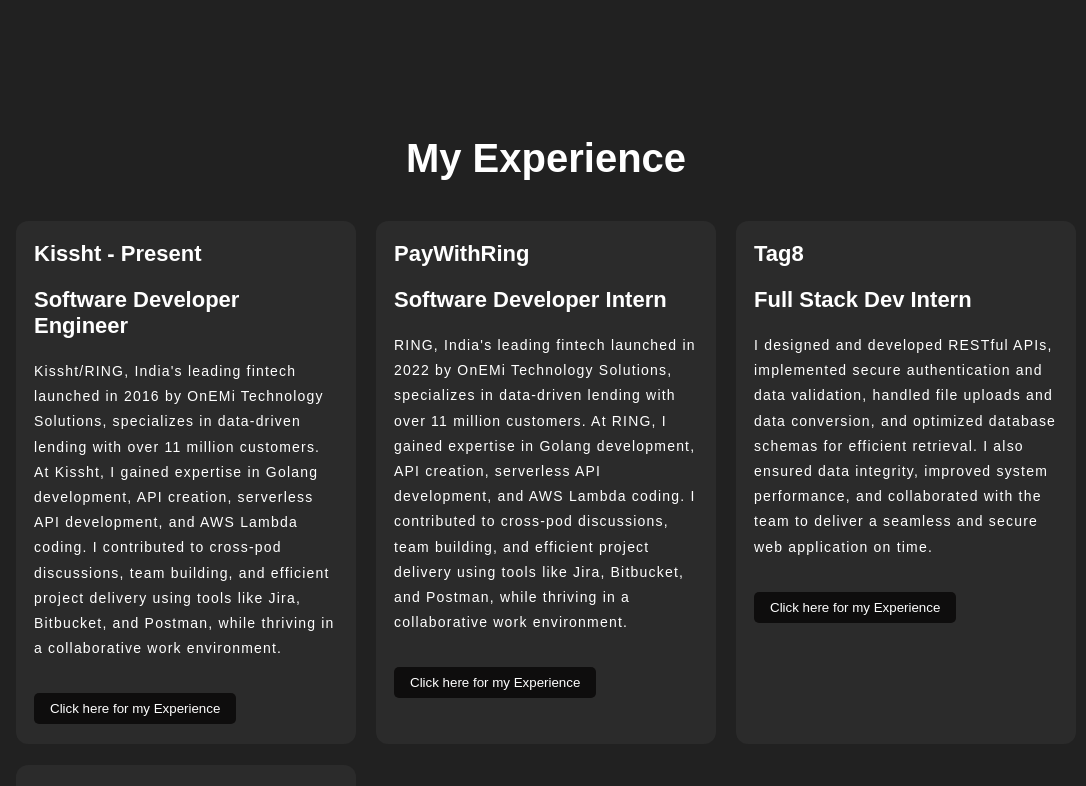
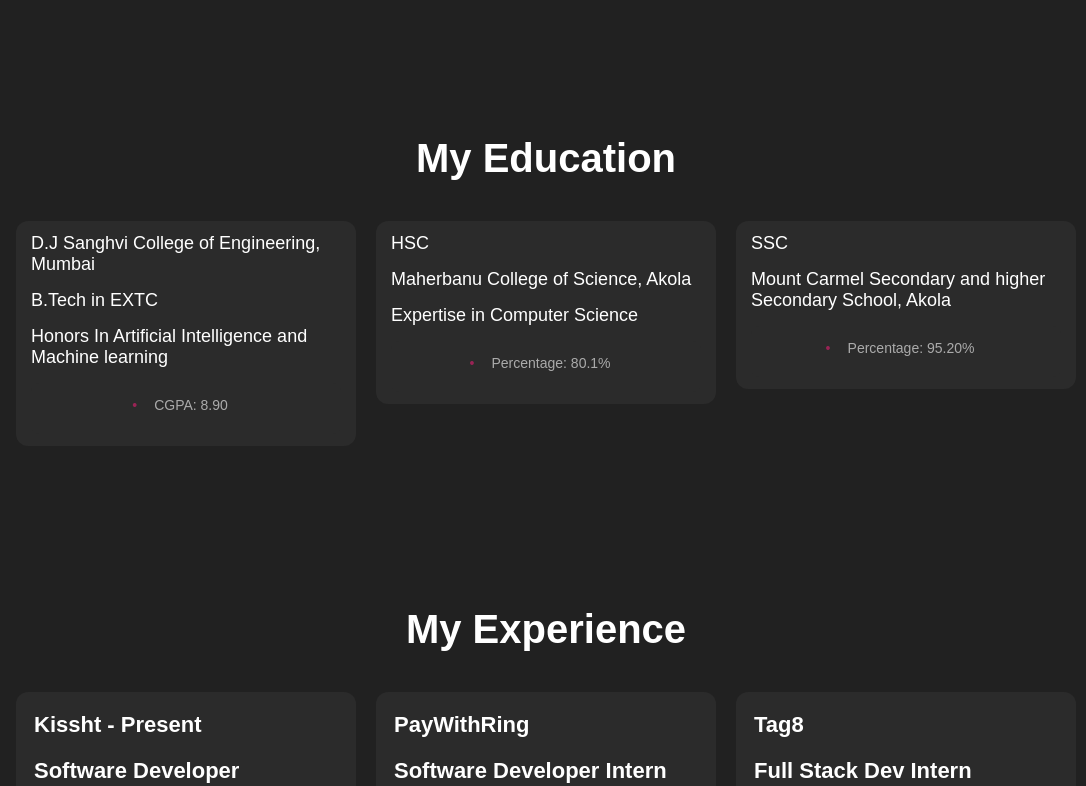
Before and after one commit to pranavsaraf/Portfolio, a React (Create React App) app: page / in a window 1280 px wide. Shown: the part 1380-2166 px from the top of the page, without its empty margins (94-1180 px from the left). Built offline with nearby package versions, Linux system fonts and the light colour scheme.

Commit message:
Education Added

```diff
--- a/src/components/About/About.tsx
+++ b/src/components/About/About.tsx
@@ -21,7 +21,7 @@
         </ScrollAnimation>
         <ScrollAnimation animateIn="fadeInLeft" delay={0.1 * 500}>
           <p>
-          I'm Pranav, a Software Developer passionate about building scalable and efficient solutions. With hands-on experience in both frontend and backend development, I specialize in creating robust applications using technologies like Golang, Gin, Docker,Kafka, Java, React, AWS Lambda etc.
+          I'm Pranav, a Software Developer passionate about building scalable and efficient solutions. With hands-on experience in both frontend and backend development, I specialize in creating robust applications using technologies like Golang, Gin, Docker, Kafka, Java, React, AWS Lambda etc.
           </p>
         </ScrollAnimation>
         <ScrollAnimation animateIn="fadeInLeft" delay={0.1 * 500} style={{ marginTop: "2rem", marginBottom: "2rem" }}>
--- /dev/null
+++ b/src/components/Education/Education.tsx
@@ -0,0 +1,51 @@
+import { Container } from "./styles";
+// import DownloadApp from '../../assets/download.webp'
+import ScrollAnimation from "react-animate-on-scroll";
+
+
+export function Education() {
+  return (
+    <>
+    <Container id="project">
+      <h2>My Education</h2>
+      <div className="projects">
+
+        <ScrollAnimation animateIn="flipInX">
+          <div className="project">
+            <div className="body">
+            <h4> D.J Sanghvi College of Engineering, Mumbai</h4>
+            <h4> B.Tech in EXTC</h4>
+            <h4> Honors In Artificial Intelligence and Machine learning</h4>
+              {/* <p>Pursued a Bachelor's degree in Electronics and Telecommunication,with a stellar CGPA of 8.90. Learned Data Structures and Algorithms, Python, Java, Artificial Intelligence, Machine Learning. Contibuted in multiple projects and hackathons, including the final year Degree project.</p> */}
+            </div>
+            <footer> <ul className="tech-list"> <li>CGPA: 8.90 </li> </ul> </footer>
+          </div>
+        </ScrollAnimation>
+
+        <ScrollAnimation animateIn="flipInX">
+          <div className="project">
+            <div className="body">
+              <h4>HSC</h4>
+              <h4>Maherbanu College of Science, Akola</h4>
+              <h4> Expertise in Computer Science</h4>
+            </div>
+            <footer> <ul className="tech-list"> <li>Percentage: 80.1% </li> </ul> </footer>
+          </div>
+        </ScrollAnimation>
+
+        <ScrollAnimation animateIn="flipInX">
+          <div className="project">
+            <div className="body">
+              <h4>SSC</h4>
+              <h4>Mount Carmel Secondary and higher Secondary School, Akola</h4>
+              <h4> </h4>
+            </div>
+            <footer> <ul className="tech-list"> <li>Percentage: 95.20% </li> </ul> </footer>
+          </div>
+        </ScrollAnimation>
+
+      </div>
+    </Container>
+    </>
+  );
+}
--- /dev/null
+++ b/src/components/Education/styles.ts
@@ -0,0 +1,162 @@
+import styled from "styled-components";
+
+export const Container = styled.section`
+  margin-top: 15rem;
+
+  h2 {
+    text-align: center;
+    font-size: 4rem;
+    margin-bottom: 3rem;
+  }
+
+  .projects {
+    display: grid;
+    grid-template-columns: repeat(3, 1fr);
+    gap: 2rem;
+    padding: 1rem;
+    overflow: hidden;
+
+    .project {
+      padding: 1.2rem 1.5rem;
+      background-color: #2b2b2b;
+      border-radius: 1.2rem;
+      transition: 0.25s;
+      display: flex;
+      flex-direction: column;
+      height: auto;
+      color: #fff;
+
+      &:hover {
+        transform: translateY(-5px);
+        background-color: var(--pink);
+      }
+
+      header {
+        display: flex;
+        align-items: center;
+        justify-content: space-between;
+        color: var(--blue);
+        margin-bottom: 3.6rem;
+
+        .project-links {
+          display: flex;
+          align-items: center;
+          gap: 1rem;
+        }
+
+        a > img {
+          width: 5rem;
+        }
+      }
+
+      h3 {
+        margin-bottom: 2rem;
+        font-size: 2rem;
+      }
+
+h4 {
+  margin-bottom: 1.5rem; /* Adjusted margin for h4 */
+  font-size: 1.8rem; /* Slightly smaller font size than h3 */
+  font-weight: 500; /* Optional: Adjust weight for differentiation */
+  color: #fff; /* Set font color to white */
+}
+
+      p {
+        letter-spacing: 0.12rem;
+        margin-bottom: 2rem;
+        font-size: 1.4rem;
+
+        a {
+          color: #fff;
+          border-bottom: 1px solid var(--green);
+          transition: color 0.25s;
+
+          &:hover {
+            color: var(--green);
+          }
+        }
+      }
+
+      footer {
+        margin-top: auto;
+
+        .tech-list {
+          display: flex;
+          align-items: center;
+          gap: 2rem;
+          font-size: 1.4rem;
+          opacity: 0.6;
+          flex-wrap: wrap;
+        }
+      }
+    }
+  }
+
+  /* Medium Screens */
+  @media (max-width: 960px) {
+    .projects {
+      grid-template-columns: 1fr 1fr;
+    }
+
+    h2 {
+      font-size: 3.5rem;
+    }
+  }
+
+  /* Small Screens */
+  @media (max-width: 740px) {
+    .projects {
+      grid-template-columns: 1fr;
+    }
+
+    h2 {
+      font-size: 3rem;
+    }
+
+    .project {
+      padding: 1.6rem 1.2rem;
+
+      h3 {
+        font-size: 1.8rem;
+      }
+
+      h4 {
+        font-size: 1.6rem; /* Adjusted for smaller screens */
+      }
+
+      p {
+        font-size: 1.3rem;
+      }
+
+      .tech-list {
+        font-size: 1.2rem;
+        gap: 1rem;
+      }
+    }
+  }
+
+  /* Extra Small Screens */
+  @media (max-width: 480px) {
+    h2 {
+      font-size: 2.5rem;
+    }
+
+    .project {
+      h3 {
+        font-size: 1.6rem;
+      }
+
+      h4 {
+        font-size: 1.4rem; /* Adjusted for extra small screens */
+      }
+
+      p {
+        font-size: 1.2rem;
+      }
+
+      .tech-list {
+        font-size: 1.1rem;
+      }
+    }
+  }
+`;
--- a/src/components/Hero/Hero.tsx
+++ b/src/components/Hero/Hero.tsx
@@ -18,7 +18,7 @@
           <h1>Pranav Saraf</h1>
         </ScrollAnimation>
         <ScrollAnimation animateIn="fadeInUp" delay={0.4 * 1000}>
-          <h3>Full Stack Developer</h3>
+          <h3>Software Developer</h3>
         </ScrollAnimation>
         <ScrollAnimation animateIn="fadeInUp" delay={0.6 * 1000}>
           <p className="small-resume">Resourceful Engineer | Solution Oriented | Quick Learner</p>
--- a/src/components/Main/Main.tsx
+++ b/src/components/Main/Main.tsx
@@ -13,6 +13,8 @@
 import reactIcon from "../../assets/react-icon.svg";
 import vueIcon from "../../assets/vue-icon.svg";
 import boostrapIcon from "../../assets/bootstrap-icon.svg";
+import { Education } from "../Education/Education";
+
 
 export function Main() {
   return (
@@ -241,6 +243,7 @@
       />
       <Hero></Hero>
       <About></About>
+      <Education></Education>
       <Experience></Experience>
       <Project></Project>
       <Contact></Contact>
```
